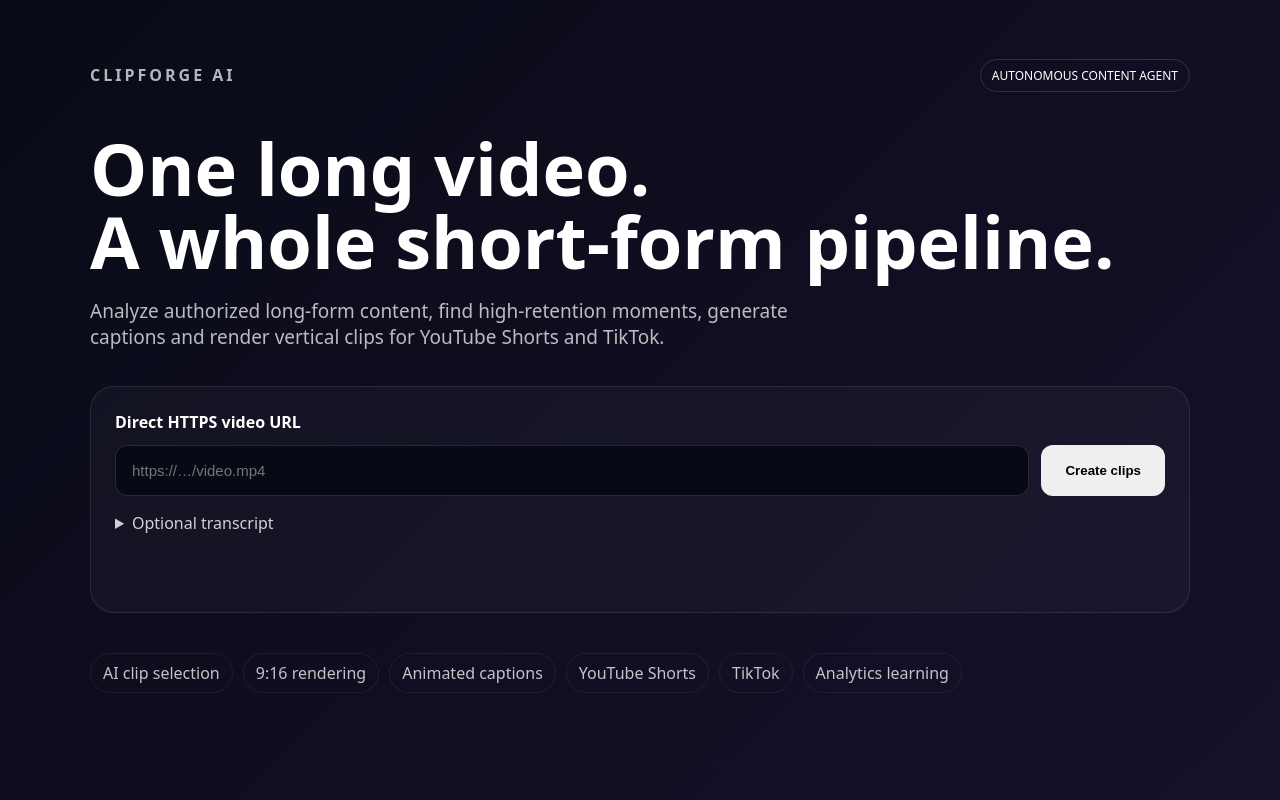
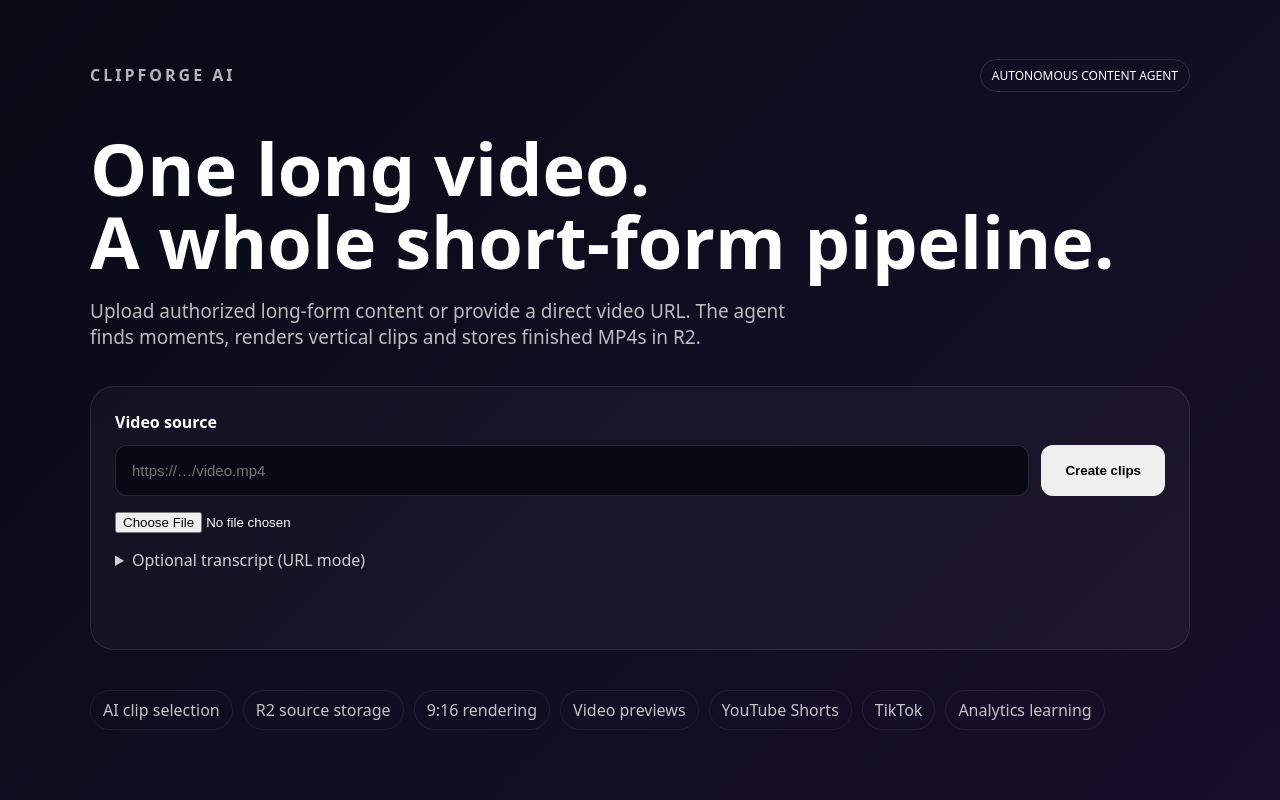
Before and after one commit to meetgiri2508-cmd/meet, a Next.js app: page / in a window 1280 px wide. Built offline with nearby package versions, Linux system fonts and the light colour scheme.

Commit message:
Add direct R2 video uploads to ClipForge

```diff
--- a/app/page.tsx
+++ b/app/page.tsx
@@ -4,12 +4,28 @@ import {useState} from 'react';
 type Clip={start:number;end:number;title:string;hookScore:number;reason:string;caption?:string;outputUrl?:string;rendering?:boolean};
 
 export default function Home(){
- const [source,setSource]=useState(''); const [transcript,setTranscript]=useState(''); const [status,setStatus]=useState(''); const [clips,setClips]=useState<Clip[]>([]); const [busy,setBusy]=useState(false);
+ const [source,setSource]=useState(''); const [transcript,setTranscript]=useState(''); const [file,setFile]=useState<File|null>(null); const [status,setStatus]=useState(''); const [clips,setClips]=useState<Clip[]>([]); const [busy,setBusy]=useState(false);
+ async function uploadSource(){
+  if(!file) return source;
+  setStatus('Uploading source directly to R2…');
+  const meta=await fetch('/api/source/upload-url',{method:'POST',headers:{'Content-Type':'application/json'},body:JSON.stringify({name:file.name,contentType:file.type,size:file.size})});
+  const data=await meta.json(); if(!meta.ok) throw new Error(data.error||'Could not prepare upload');
+  const put=await fetch(data.uploadUrl,{method:'PUT',headers:{'Content-Type':file.type},body:file});
+  if(!put.ok) throw new Error('R2 upload failed');
+  return data.sourceUrl as string;
+ }
  async function run(){
-  if(!source.trim()){setStatus('Add a direct HTTPS video URL first.');return;}
-  setBusy(true); setClips([]); setStatus('AI is analyzing the source…');
+  if(!source.trim()&&!file){setStatus('Add a video URL or upload a video first.');return;}
+  setBusy(true); setClips([]);
   try{
-   const r=await fetch('/api/agent',{method:'POST',headers:{'Content-Type':'application/json'},body:JSON.stringify({source,transcript,count:5})});
+   const resolvedSource=await uploadSource(); setSource(resolvedSource);
+   setStatus('AI is transcribing and analyzing the source…');
+   let r:Response;
+   if(file){
+    const form=new FormData(); form.append('source',resolvedSource); form.append('count','5'); form.append('file',file); r=await fetch('/api/agent',{method:'POST',body:form});
+   }else{
+    r=await fetch('/api/agent',{method:'POST',headers:{'Content-Type':'application/json'},body:JSON.stringify({source:resolvedSource,transcript,count:5})});
+   }
    const data=await r.json(); if(!r.ok) throw new Error(data.error||'Agent failed');
    setClips(data.clips||[]); setStatus(`${data.clips?.length||0} clip candidates generated. Render the ones you want.`);
   }catch(e){setStatus(e instanceof Error?e.message:'Agent failed.');} finally{setBusy(false);}
@@ -26,12 +42,13 @@ export default function Home(){
  return <main style={{minHeight:'100vh',padding:'48px 24px',fontFamily:'system-ui',background:'linear-gradient(135deg,#080b16,#17102b)',color:'#fff'}}><div style={{maxWidth:1100,margin:'auto'}}>
   <div style={{display:'flex',justifyContent:'space-between',alignItems:'center'}}><p style={{letterSpacing:3,opacity:.7,fontWeight:800}}>CLIPFORGE AI</p><span style={{padding:'7px 11px',border:'1px solid #ffffff22',borderRadius:999,fontSize:12}}>AUTONOMOUS CONTENT AGENT</span></div>
   <h1 style={{fontSize:'clamp(40px,7vw,72px)',lineHeight:1.02,margin:'30px 0 14px'}}>One long video.<br/>A whole short-form pipeline.</h1>
-  <p style={{fontSize:19,opacity:.72,maxWidth:720}}>Analyze authorized long-form content, find high-retention moments, generate captions and render vertical clips for YouTube Shorts and TikTok.</p>
+  <p style={{fontSize:19,opacity:.72,maxWidth:720}}>Upload authorized long-form content or provide a direct video URL. The agent finds moments, renders vertical clips and stores finished MP4s in R2.</p>
   <section style={{marginTop:36,padding:24,border:'1px solid #ffffff18',borderRadius:24,background:'#ffffff08'}}>
-   <label style={{display:'block',fontWeight:700}}>Direct HTTPS video URL</label><div style={{display:'flex',gap:12,marginTop:12,flexWrap:'wrap'}}><input value={source} onChange={e=>setSource(e.target.value)} placeholder='https://…/video.mp4' style={{flex:'1 1 500px',padding:16,borderRadius:12,border:'1px solid #ffffff20',background:'#070914',color:'#fff',fontSize:15}}/><button disabled={busy} onClick={run} style={{padding:'14px 24px',border:0,borderRadius:12,fontWeight:800,opacity:busy?.6:1}}>{busy?'Running agent…':'Create clips'}</button></div>
-   <details style={{marginTop:16,opacity:.8}}><summary>Optional transcript</summary><textarea value={transcript} onChange={e=>setTranscript(e.target.value)} placeholder='Paste a transcript to let the agent select clips without transcription.' style={{width:'100%',minHeight:120,marginTop:10,padding:14,borderRadius:12,background:'#070914',color:'#fff',border:'1px solid #ffffff20'}}/></details><p style={{opacity:.65,minHeight:22}}>{status}</p>
+   <label style={{display:'block',fontWeight:700}}>Video source</label><div style={{display:'flex',gap:12,marginTop:12,flexWrap:'wrap'}}><input value={source} onChange={e=>setSource(e.target.value)} placeholder='https://…/video.mp4' style={{flex:'1 1 500px',padding:16,borderRadius:12,border:'1px solid #ffffff20',background:'#070914',color:'#fff',fontSize:15}}/><button disabled={busy} onClick={run} style={{padding:'14px 24px',border:0,borderRadius:12,fontWeight:800,opacity:busy?.6:1}}>{busy?'Running agent…':'Create clips'}</button></div>
+   <div style={{marginTop:14}}><input type='file' accept='video/*' onChange={e=>setFile(e.target.files?.[0]||null)}/>{file&&<span style={{marginLeft:10,opacity:.7,fontSize:13}}>{file.name}</span>}</div>
+   <details style={{marginTop:16,opacity:.8}}><summary>Optional transcript (URL mode)</summary><textarea value={transcript} onChange={e=>setTranscript(e.target.value)} placeholder='Paste a transcript to let the agent select clips without transcription.' style={{width:'100%',minHeight:120,marginTop:10,padding:14,borderRadius:12,background:'#070914',color:'#fff',border:'1px solid #ffffff20'}}/></details><p style={{opacity:.65,minHeight:22}}>{status}</p>
   </section>
   {clips.length>0&&<><h2 style={{marginTop:36}}>AI-selected moments</h2><div style={{display:'grid',gridTemplateColumns:'repeat(auto-fit,minmax(250px,1fr))',gap:16,marginTop:14}}>{clips.map((c,i)=><article key={`${c.start}-${i}`} style={{padding:20,borderRadius:18,border:'1px solid #ffffff18',background:'#ffffff08'}}>{c.outputUrl?<video src={c.outputUrl} controls playsInline style={{width:'100%',height:260,objectFit:'cover',borderRadius:14,background:'#080a12'}}/>:<div style={{height:150,borderRadius:14,background:'linear-gradient(160deg,#292d4a,#080a12)',display:'grid',placeItems:'center',fontSize:34}}>▶</div>}<h3>{c.title}</h3><small>{Math.round(c.start)}s–{Math.round(c.end)}s • Hook score {c.hookScore}/100</small><p style={{opacity:.68,fontSize:14}}>{c.reason}</p>{c.outputUrl?<a href={c.outputUrl} target='_blank' rel='noreferrer' style={{display:'inline-block',marginTop:8,padding:'10px 13px',borderRadius:10,border:'1px solid #ffffff22',color:'#fff',textDecoration:'none'}}>Open MP4</a>:<button disabled={c.rendering} onClick={()=>renderClip(i)} style={{marginTop:8,padding:'10px 13px',borderRadius:10,border:'1px solid #ffffff22',background:'transparent',color:'#fff'}}>{c.rendering?'Rendering…':'Render clip'}</button>}</article>)}</div></>}
-  <section style={{marginTop:40,display:'flex',gap:10,flexWrap:'wrap',opacity:.75}}>{['AI clip selection','9:16 rendering','Animated captions','YouTube Shorts','TikTok','Analytics learning'].map(x=><span key={x} style={{padding:'8px 12px',border:'1px solid #ffffff18',borderRadius:999}}>{x}</span>)}</section>
+  <section style={{marginTop:40,display:'flex',gap:10,flexWrap:'wrap',opacity:.75}}>{['AI clip selection','R2 source storage','9:16 rendering','Video previews','YouTube Shorts','TikTok','Analytics learning'].map(x=><span key={x} style={{padding:'8px 12px',border:'1px solid #ffffff18',borderRadius:999}}>{x}</span>)}</section>
  </div></main>
 }
```
